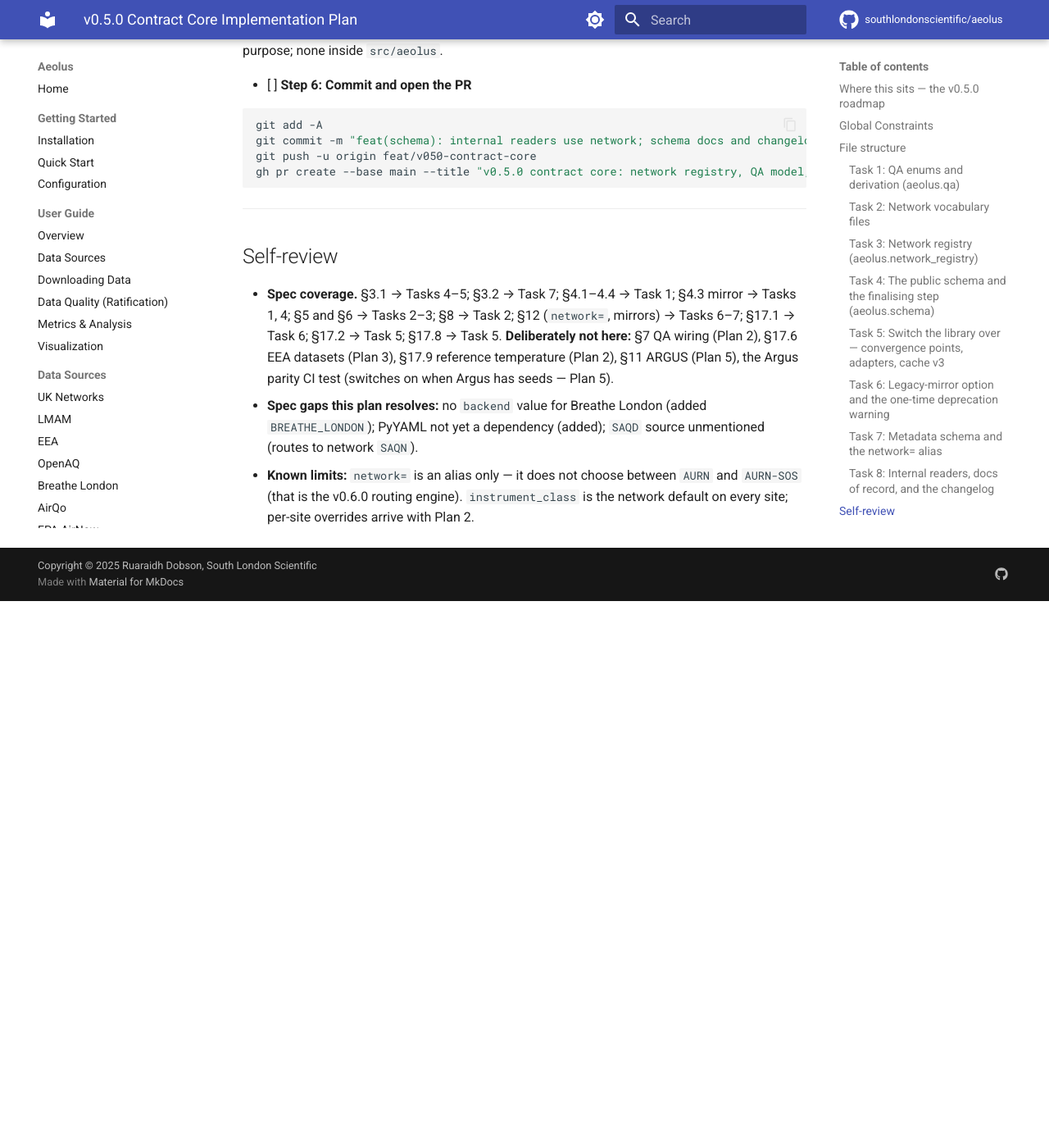
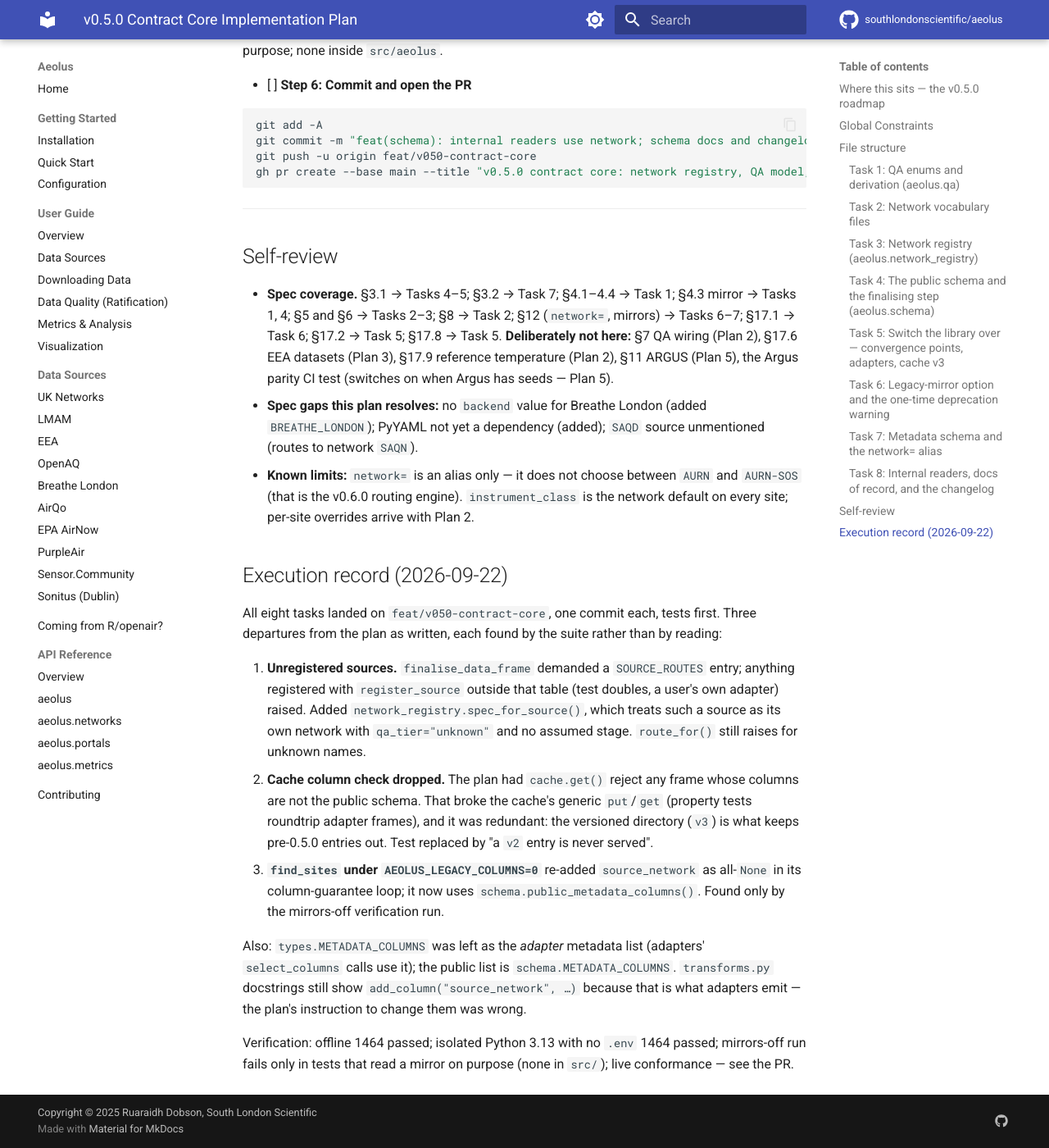
Before and after one commit to southlondonscientific/aeolus, an MkDocs documentation site: the page built from docs/superpowers/plans/2026-09-21-v050-contract-core.md, in a window 1280 px wide and 1400 px high, scrolled down 27080 px. Shown: the whole window at 82% size. Built offline with MkDocs 1.6.1 and Material for MkDocs 9.7.7, drawn with Linux system fonts in a browser that asks for light colours; comment, search, counter and statistics services are not loaded; before the commit the page ends 27813 px from its top, so only the background shows below that.

Commit message:
docs(plan): execution record for the contract core
Co-Authored-By: Claude Fable 5.1 <noreply@anthropic.com>

```diff
--- a/docs/superpowers/plans/2026-09-21-v050-contract-core.md
+++ b/docs/superpowers/plans/2026-09-21-v050-contract-core.md
@@ -1150,3 +1150,25 @@ gh pr create --base main --title "v0.5.0 contract core: network registry, QA mod
 - **Spec coverage.** §3.1 → Tasks 4–5; §3.2 → Task 7; §4.1–4.4 → Task 1; §4.3 mirror → Tasks 1, 4; §5 and §6 → Tasks 2–3; §8 → Task 2; §12 (`network=`, mirrors) → Tasks 6–7; §17.1 → Task 6; §17.2 → Task 5; §17.8 → Task 5. **Deliberately not here:** §7 QA wiring (Plan 2), §17.6 EEA datasets (Plan 3), §17.9 reference temperature (Plan 2), §11 ARGUS (Plan 5), the Argus parity CI test (switches on when Argus has seeds — Plan 5).
 - **Spec gaps this plan resolves:** no `backend` value for Breathe London (added `BREATHE_LONDON`); PyYAML not yet a dependency (added); `SAQD` source unmentioned (routes to network `SAQN`).
 - **Known limits:** `network=` is an alias only — it does not choose between `AURN` and `AURN-SOS` (that is the v0.6.0 routing engine). `instrument_class` is the network default on every site; per-site overrides arrive with Plan 2.
+
+## Execution record (2026-09-22)
+
+All eight tasks landed on `feat/v050-contract-core`, one commit each, tests first. Three departures from the plan as
+written, each found by the suite rather than by reading:
+
+1. **Unregistered sources.** `finalise_data_frame` demanded a `SOURCE_ROUTES` entry; anything registered with
+   `register_source` outside that table (test doubles, a user's own adapter) raised. Added
+   `network_registry.spec_for_source()`, which treats such a source as its own network with `qa_tier="unknown"` and
+   no assumed stage. `route_for()` still raises for unknown names.
+2. **Cache column check dropped.** The plan had `cache.get()` reject any frame whose columns are not the public schema.
+   That broke the cache's generic `put`/`get` (property tests roundtrip adapter frames), and it was redundant: the
+   versioned directory (`v3`) is what keeps pre-0.5.0 entries out. Test replaced by "a `v2` entry is never served".
+3. **`find_sites` under `AEOLUS_LEGACY_COLUMNS=0`** re-added `source_network` as all-`None` in its column-guarantee
+   loop; it now uses `schema.public_metadata_columns()`. Found only by the mirrors-off verification run.
+
+Also: `types.METADATA_COLUMNS` was left as the *adapter* metadata list (adapters' `select_columns` calls use it);
+the public list is `schema.METADATA_COLUMNS`. `transforms.py` docstrings still show `add_column("source_network", …)`
+because that is what adapters emit — the plan's instruction to change them was wrong.
+
+Verification: offline 1464 passed; isolated Python 3.13 with no `.env` 1464 passed; mirrors-off run fails only in
+tests that read a mirror on purpose (none in `src/`); live conformance — see the PR.
```
